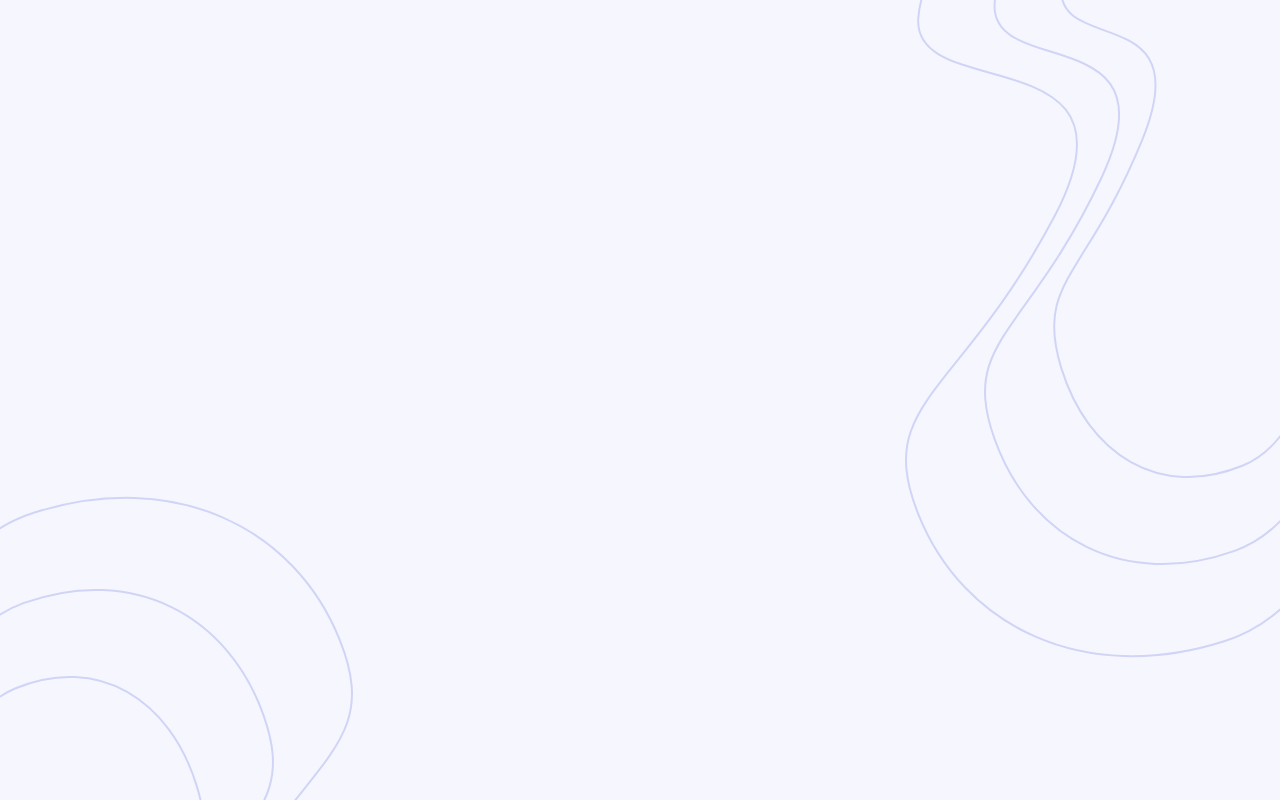
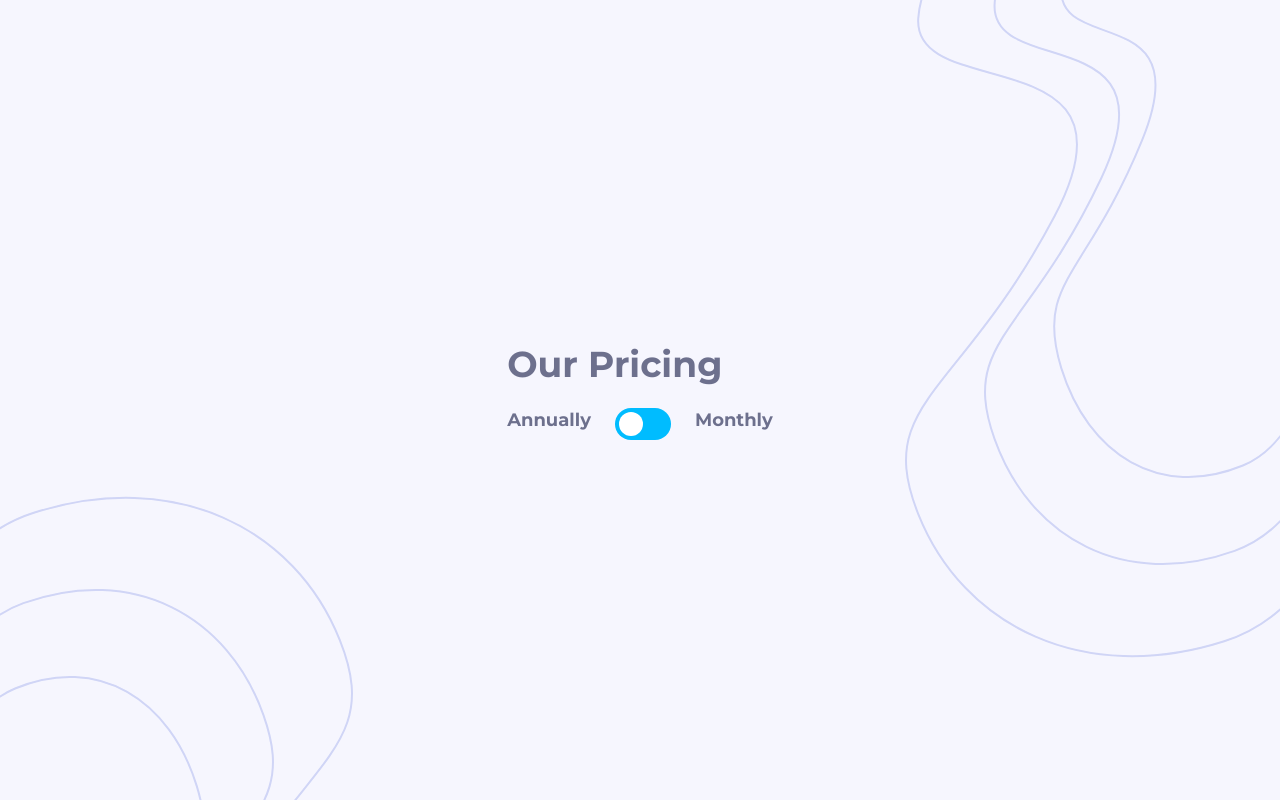
Before and after one commit to akshay-ken/rookie-project-03, a React (Vite) app: page / in a window 1280 px wide. Built offline with nearby package versions, Linux system fonts and the light colour scheme.

Commit message:
feat: added jsx code for h1 and toggle with styles

```diff
--- a/src/components/PricingPage.jsx
+++ b/src/components/PricingPage.jsx
@@ -1,3 +1,17 @@
 export function PricingPage() {
-  return <main className="w-full h-screen"></main>;
+  return (
+    <main className="w-full h-screen flex ">
+      <div className="my-auto mx-auto">
+        <h1 className="text-4xl font-bold text-Gray-650 ">Our Pricing</h1>
+        <div className="flex flex-row my-4 gap-x-6 items-center justify-center">
+          <p className="font-bold text-Gray-650 text-lg">Annually</p>
+          <label class="inline-block cursor-pointer mt-2">
+            <input type="checkbox" class="peer sr-only" />
+            <div class="relative w-14 h-8 bg-sky-400 rounded-full peer-checked:before:translate-x-full   before:absolute before:top-[4px] before:start-[4px] before:bg-white before:rounded-full before:h-6 before:w-6 before:transition-transform peer-checked:bg-sky-400"></div>
+          </label>
+          <p className="font-bold text-Gray-650 text-lg">Monthly</p>
+        </div>
+      </div>
+    </main>
+  );
 }
```
